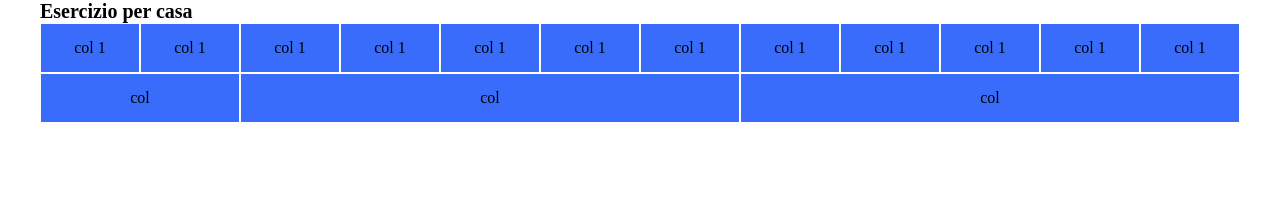
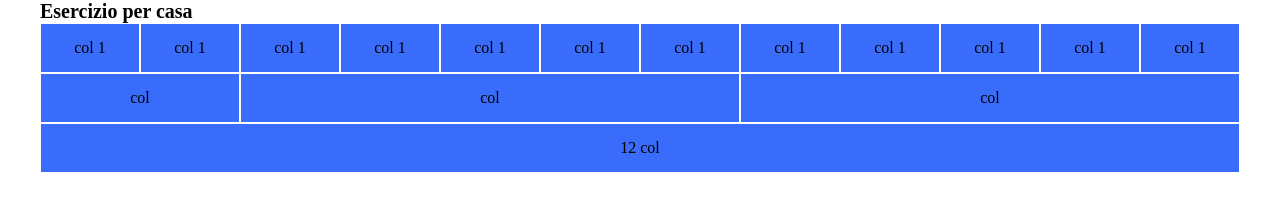
Before and after one commit to Mario-Arista/html-css-12bool, a plain HTML site: page index.html in a window 1280 px wide. Drawn offline with Linux system fonts and the light colour scheme.

Commit message:
row n. 3

```diff
--- a/index.html
+++ b/index.html
@@ -72,6 +72,12 @@
             </div>
         </div>
 
+        <div class="row">
+            <div class="col-12 flex justify-center align-center blue b-1">
+                <div>12 col</div>
+            </div>
+        </div>
+
     </div>
 </body>
 </html>
```
